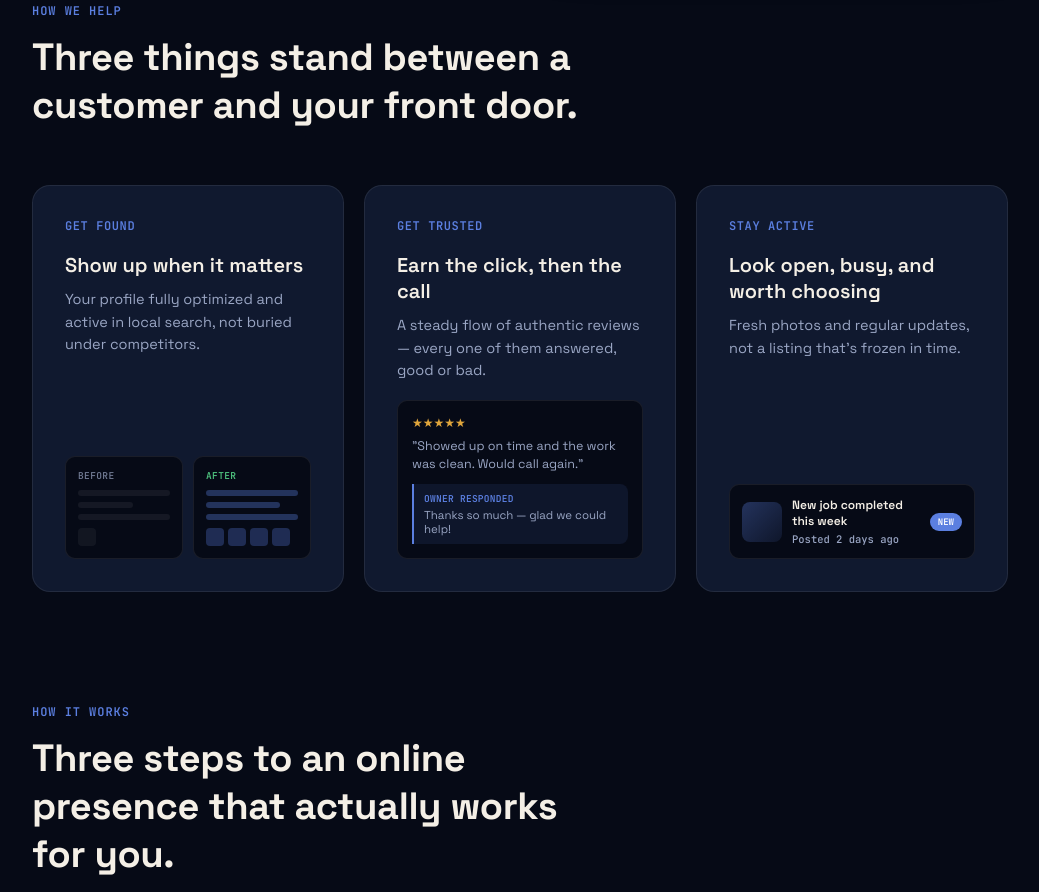
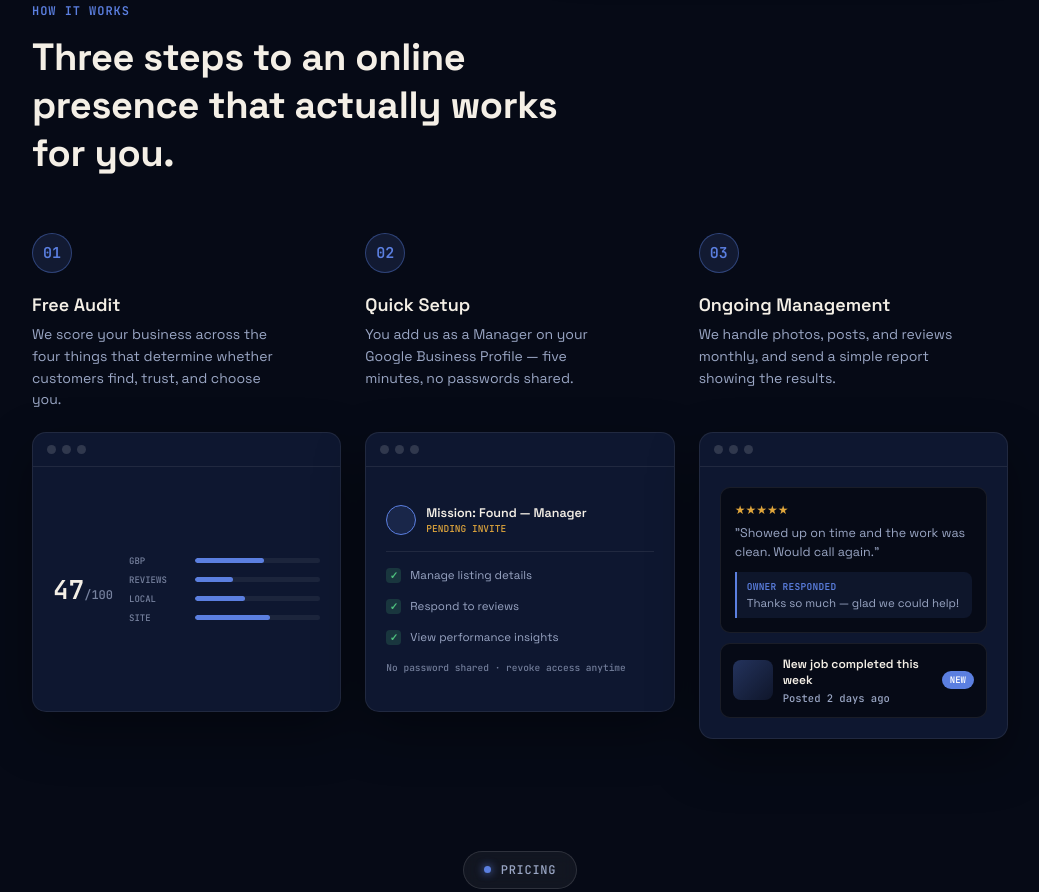
Before and after one commit to devonlambert03/mission-found, a plain HTML site: page index.html in a window 1280 px wide. Shown: the part 1404-2296 px from the top of the page, without its empty margins (120-1159 px from the left). Drawn offline with Linux system fonts and the light colour scheme.

Commit message:
Add files via upload

```diff
--- a/index.html
+++ b/index.html
@@ -28,7 +28,7 @@
 
   * { box-sizing: border-box; margin: 0; padding: 0; }
   html { scroll-behavior: smooth; }
-  #problem, #what-we-do, #how-it-works, #pricing, #faq { scroll-margin-top: 32px; }
+  #problem, #how-it-works, #pricing, #faq { scroll-margin-top: 32px; }
   html { overflow-x: hidden; width: 100%; }
   body { font-family: 'Space Grotesk', sans-serif; background: var(--navy-deep); overflow-x: hidden; width: 100%; }
 
@@ -285,9 +285,6 @@
   .cards-grid {
     display: grid; grid-template-columns: repeat(2, 1fr); gap: 20px;
   }
-  .cards-grid-3 {
-    display: grid; grid-template-columns: repeat(3, 1fr); gap: 20px;
-  }
   .problem-card {
     background: #10192F; border: 1px solid rgba(255,255,255,0.08); border-radius: 18px;
     padding: 32px; transition: border-color 0.2s, transform 0.2s;
@@ -419,58 +416,35 @@
     font-family: 'JetBrains Mono', monospace; font-size: 12.5px; color: #FFDCC9; font-weight: 600; line-height: 1.45;
   }
 
-  .card {
-    background: #10192F; border: 1px solid rgba(255,255,255,0.08); border-radius: 18px;
-    padding: 32px; transition: border-color 0.2s, transform 0.2s;
-    display: flex; flex-direction: column;
-  }
-  .card:hover { border-color: rgba(91,127,224,0.4); transform: translateY(-3px); }
-  .card-num {
-    font-family: 'JetBrains Mono', monospace; font-size: 12px; color: var(--blue);
-    font-weight: 600; margin-bottom: 18px; letter-spacing: 0.05em;
-  }
-  .card h3 {
-    font-family: 'Space Grotesk', sans-serif; font-size: 20px; font-weight: 600;
-    color: var(--cream); margin-bottom: 10px;
-  }
-  .card p { color: var(--muted); font-size: 15px; line-height: 1.55; }
-  .card .pillar-lead { color: var(--muted); font-size: 14.5px; line-height: 1.55; margin-bottom: 18px; }
-  .pillar-list { display: flex; flex-direction: column; gap: 10px; }
-  .pillar-item { display: flex; align-items: flex-start; gap: 10px; font-size: 13.5px; color: var(--cream); line-height: 1.5; }
-  .pillar-item .check {
-    width: 16px; height: 16px; border-radius: 50%; background: rgba(91,127,224,0.18);
-    color: var(--blue); flex-shrink: 0; display: flex; align-items: center; justify-content: center;
-    font-size: 9.5px; font-weight: 700; margin-top: 2px;
-  }
-
-  /* ---- Pillar visuals: before/after, review, post ---- */
-  .pillar-visual { margin-top: auto; }
-  .ba-row { display: flex; gap: 10px; }
-  .ba-col { flex: 1; background: var(--navy-deep); border-radius: 10px; padding: 12px; border: 1px solid rgba(255,255,255,0.08); }
-  .ba-tag { font-family: 'JetBrains Mono', monospace; font-size: 9.5px; text-transform: uppercase; letter-spacing: 0.04em; margin-bottom: 8px; font-weight: 600; }
-  .ba-col.before .ba-tag { color: var(--muted); opacity: 0.7; }
-  .ba-col.after .ba-tag { color: #4EC17E; }
-  .ba-line { height: 6px; border-radius: 3px; background: rgba(255,255,255,0.08); margin-bottom: 6px; }
-  .ba-col.before .ba-line { background: rgba(255,255,255,0.06); }
-  .ba-col.before .ba-line:nth-child(3) { width: 60%; }
-  .ba-col.after .ba-line { background: rgba(91,127,224,0.35); }
-  .ba-col.after .ba-line:nth-child(3) { width: 80%; }
-  .ba-photos { display: flex; gap: 4px; margin-top: 8px; }
-  .ba-photos div { width: 18px; height: 18px; border-radius: 4px; background: rgba(255,255,255,0.05); }
-  .ba-col.after .ba-photos div { background: rgba(91,127,224,0.3); }
-
+  /* ---- Step 03 visual: review + reply, and a fresh post ---- */
+  .step3-visual { display: flex; flex-direction: column; gap: 10px; width: 100%; }
   .review-mini { background: var(--navy-deep); border: 1px solid rgba(255,255,255,0.08); border-radius: 10px; padding: 14px; }
   .review-stars { color: #E0A63C; font-size: 12px; margin-bottom: 6px; }
   .review-text { font-size: 12.5px; color: var(--muted); line-height: 1.5; margin-bottom: 10px; }
-  .reply-bubble { background: rgba(91,127,224,0.1); border-left: 2px solid var(--blue); padding: 8px 10px; border-radius: 0 8px 8px 0; }
+  .reply-bubble {
+    background: rgba(91,127,224,0.1); border-left: 2px solid var(--blue); padding: 8px 10px; border-radius: 0 8px 8px 0;
+    opacity: 0; transform: translateY(6px) scale(0.96);
+    transition: opacity 0.4s ease, transform 0.4s cubic-bezier(0.2,0.85,0.2,1);
+  }
+  .reply-bubble.in { opacity: 1; transform: translateY(0) scale(1); }
   .reply-label { font-family: 'JetBrains Mono', monospace; font-size: 9.5px; color: var(--blue); font-weight: 600; margin-bottom: 3px; text-transform: uppercase; letter-spacing: 0.03em; }
   .reply-text { font-size: 11.5px; color: var(--muted); }
 
-  .post-mini { background: var(--navy-deep); border: 1px solid rgba(255,255,255,0.08); border-radius: 10px; padding: 12px; display: flex; gap: 10px; align-items: center; }
+  .post-mini {
+    background: var(--navy-deep); border: 1px solid rgba(255,255,255,0.08); border-radius: 10px; padding: 12px; display: flex; gap: 10px; align-items: center;
+    opacity: 0; transform: translateY(8px) scale(0.94);
+    transition: opacity 0.5s ease, transform 0.5s cubic-bezier(0.2,0.85,0.2,1);
+  }
+  .post-mini.in { opacity: 1; transform: translateY(0) scale(1); }
   .post-thumb { width: 40px; height: 40px; border-radius: 8px; background: linear-gradient(135deg, rgba(91,127,224,0.35), rgba(91,127,224,0.1)); flex-shrink: 0; }
   .post-cap { font-size: 12px; color: var(--cream); margin-bottom: 3px; font-weight: 600; }
   .post-time { font-size: 10.5px; color: var(--muted); font-family: 'JetBrains Mono', monospace; }
-  .post-new { margin-left: auto; font-family: 'JetBrains Mono', monospace; font-size: 9px; background: var(--blue); color: #fff; font-weight: 700; padding: 3px 8px; border-radius: 999px; flex-shrink: 0; }
+  .post-new {
+    margin-left: auto; font-family: 'JetBrains Mono', monospace; font-size: 9px; background: var(--blue); color: #fff; font-weight: 700; padding: 3px 8px; border-radius: 999px; flex-shrink: 0;
+    transform: scale(0); opacity: 0;
+    transition: transform 0.4s cubic-bezier(0.34,1.56,0.64,1), opacity 0.3s ease;
+  }
+  .post-new.in { transform: scale(1); opacity: 1; }
 
   .steps-row {
     display: flex; gap: 24px; align-items: stretch;
@@ -524,13 +498,6 @@
   .perm-check { width: 15px; height: 15px; border-radius: 4px; background: rgba(78,193,126,0.18); color: #4EC17E; font-size: 10px; font-weight: 700; display: flex; align-items: center; justify-content: center; flex-shrink: 0; }
   .perm-label { font-size: 11.5px; color: var(--muted); }
   .setup-note { font-family: 'JetBrains Mono', monospace; font-size: 9.5px; color: var(--muted); opacity: 0.7; }
-
-  .report-page { background: rgba(255,255,255,0.03); border-radius: 6px; padding: 14px; width: 100%; }
-  .report-head { height: 8px; width: 55%; background: rgba(255,255,255,0.15); border-radius: 3px; margin-bottom: 14px; }
-  .report-chart { display: flex; align-items: flex-end; gap: 5px; height: 36px; margin-bottom: 14px; }
-  .report-chart div { flex: 1; background: var(--blue); opacity: 0.55; border-radius: 2px 2px 0 0; }
-  .report-check { font-family: 'JetBrains Mono', monospace; font-size: 10px; color: var(--muted); }
-  .report-check span { color: #4EC17E; }
 
   /* ---- Pricing ---- */
   .pricing-eyebrow-wrap { text-align: center; }
@@ -640,7 +607,6 @@
     section.block { padding: 40px 20px; }
     .section-title { font-size: 26px; margin-bottom: 36px; }
     .cards-grid { grid-template-columns: 1fr; gap: 14px; }
-    .cards-grid-3 { grid-template-columns: 1fr; gap: 14px; }
     .problem-card { padding: 24px; }
     .card { padding: 24px; }
     .problem-grid { grid-template-columns: 1fr; gap: 28px; }
@@ -715,8 +681,8 @@
     <div class="menu-btn" id="menuBtn"><div></div></div>
 
     <div class="nav-links-desktop">
+      <a href="#problem">The Problem</a>
       <a href="#how-it-works">How it Works</a>
-      <a href="#what-we-do">How We Help</a>
       <a href="#pricing">Pricing</a>
       <a href="results.html">Results</a>
       <a href="#faq">FAQ</a>
@@ -724,7 +690,7 @@
     <a href="audit.html" class="nav-cta-header">Get Your Free Audit</a>
 
     <div class="nav-menu" id="navMenu">
-      <a href="#what-we-do">How We Help</a>
+      <a href="#problem">The Problem</a>
       <a href="#how-it-works">How it Works</a>
       <a href="#pricing">Pricing</a>
       <a href="#faq">FAQ</a>
@@ -847,62 +813,6 @@
   </div>
 </section>
 
-<section class="block" id="what-we-do">
-  <div class="section-eyebrow">How We Help</div>
-  <h2 class="section-title">Three things stand between a customer and your front door.</h2>
-  <div class="cards-grid-3">
-    <div class="card">
-      <div class="card-num">GET FOUND</div>
-      <h3>Show up when it matters</h3>
-      <p class="pillar-lead">Your profile fully optimized and active in local search, not buried under competitors.</p>
-      <div class="pillar-visual">
-        <div class="ba-row">
-          <div class="ba-col before">
-            <div class="ba-tag">Before</div>
-            <div class="ba-line"></div><div class="ba-line"></div><div class="ba-line"></div>
-            <div class="ba-photos"><div></div></div>
-          </div>
-          <div class="ba-col after">
-            <div class="ba-tag">After</div>
-            <div class="ba-line"></div><div class="ba-line"></div><div class="ba-line"></div>
-            <div class="ba-photos"><div></div><div></div><div></div><div></div></div>
-          </div>
-        </div>
-      </div>
-    </div>
-    <div class="card">
-      <div class="card-num">GET TRUSTED</div>
-      <h3>Earn the click, then the call</h3>
-      <p class="pillar-lead">A steady flow of authentic reviews — every one of them answered, good or bad.</p>
-      <div class="pillar-visual">
-        <div class="review-mini">
-          <div class="review-stars">★★★★★</div>
-          <div class="review-text">"Showed up on time and the work was clean. Would call again."</div>
-          <div class="reply-bubble">
-            <div class="reply-label">Owner responded</div>
-            <div class="reply-text">Thanks so much — glad we could help!</div>
-          </div>
-        </div>
-      </div>
-    </div>
-    <div class="card">
-      <div class="card-num">STAY ACTIVE</div>
-      <h3>Look open, busy, and worth choosing</h3>
-      <p class="pillar-lead">Fresh photos and regular updates, not a listing that's frozen in time.</p>
-      <div class="pillar-visual">
-        <div class="post-mini">
-          <div class="post-thumb"></div>
-          <div>
-            <div class="post-cap">New job completed this week</div>
-            <div class="post-time">Posted 2 days ago</div>
-          </div>
-          <div class="post-new">NEW</div>
-        </div>
-      </div>
-    </div>
-  </div>
-</section>
-
 <section class="block" id="how-it-works">
   <div class="section-eyebrow">How it Works</div>
   <h2 class="section-title">Three steps to an online presence that actually works for you.</h2>
@@ -962,13 +872,23 @@
         <div class="chrome-frame">
           <div class="chrome-bar"><span></span><span></span><span></span></div>
           <div class="chrome-body">
-            <div class="report-page">
-              <div class="report-head"></div>
-              <div class="report-chart">
-                <div style="height:40%"></div><div style="height:65%"></div><div style="height:50%"></div>
-                <div style="height:80%"></div><div style="height:70%"></div><div style="height:95%"></div>
+            <div class="step3-visual">
+              <div class="review-mini">
+                <div class="review-stars">★★★★★</div>
+                <div class="review-text">"Showed up on time and the work was clean. Would call again."</div>
+                <div class="reply-bubble" id="replyBubble">
+                  <div class="reply-label">Owner responded</div>
+                  <div class="reply-text">Thanks so much — glad we could help!</div>
+                </div>
               </div>
-              <div class="report-check"><span>✓</span> 6 new reviews answered</div>
+              <div class="post-mini" id="postMini">
+                <div class="post-thumb"></div>
+                <div>
+                  <div class="post-cap">New job completed this week</div>
+                  <div class="post-time">Posted 2 days ago</div>
+                </div>
+                <div class="post-new" id="postNew">NEW</div>
+              </div>
             </div>
           </div>
         </div>
@@ -1093,7 +1013,7 @@
     </div>
     <div class="footer-col">
       <div class="footer-col-title">Navigate</div>
-      <a href="#what-we-do">How We Help</a>
+      <a href="#problem">The Problem</a>
       <a href="#how-it-works">How it Works</a>
       <a href="#pricing">Pricing</a>
       <a href="#faq">FAQ</a>
@@ -1269,6 +1189,29 @@
     }, { threshold: 0.4 });
     observer.observe(stage);
   })();
+
+  // ---- How It Works, Step 03: the review reply and the new-post badge animate in once
+  (function () {
+    const section = document.getElementById('how-it-works');
+    if (!section) return;
+    const postMini = document.getElementById('postMini');
+    const postNew = document.getElementById('postNew');
+    const replyBubble = document.getElementById('replyBubble');
+
+    let played = false;
+    const observer2 = new IntersectionObserver((entries) => {
+      entries.forEach(entry => {
+        if (entry.isIntersecting && !played) {
+          played = true;
+          if (postMini) setTimeout(() => postMini.classList.add('in'), 300);
+          if (replyBubble) setTimeout(() => replyBubble.classList.add('in'), 500);
+          if (postNew) setTimeout(() => postNew.classList.add('in'), 650);
+          observer2.disconnect();
+        }
+      });
+    }, { threshold: 0.3 });
+    observer2.observe(section);
+  })();
 </script>
 
 </body>
```
